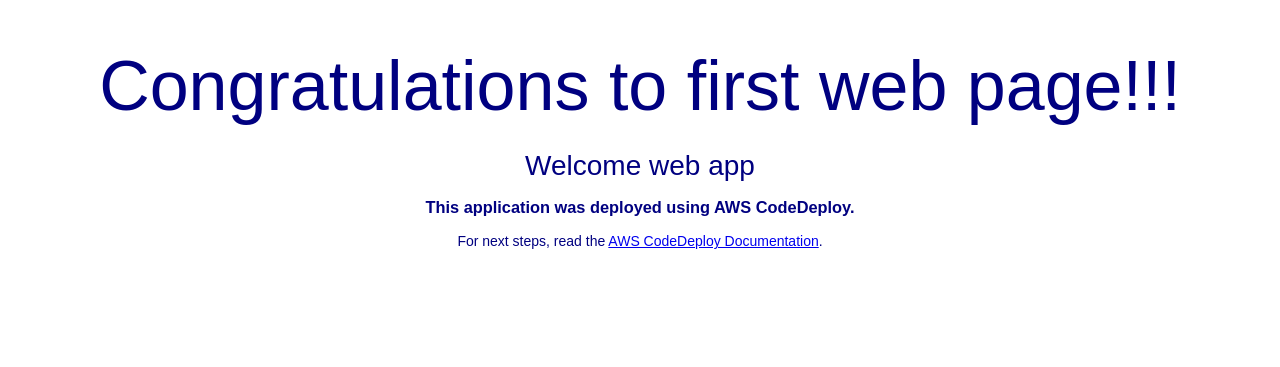
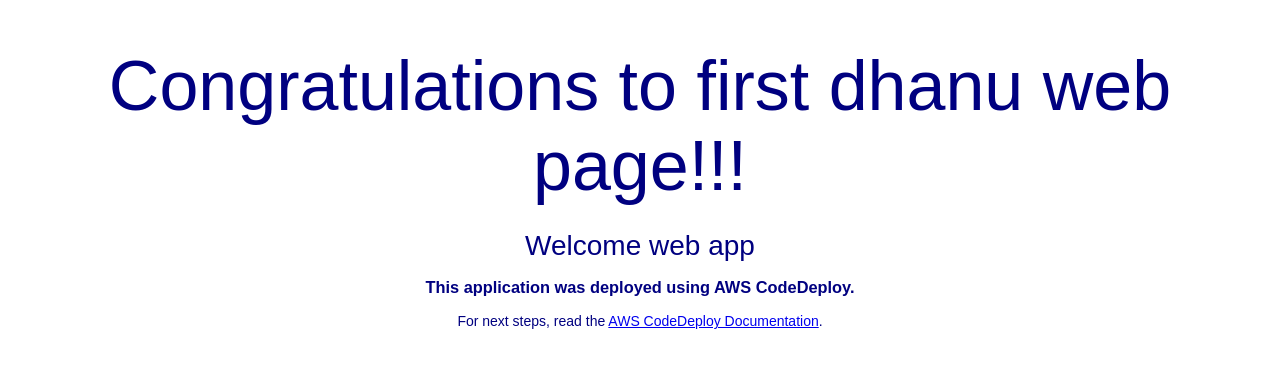
Before and after one commit to 1997dhanu/codepipeline, a plain HTML site: page index.html in a window 1280 px wide. Shown: the part 201-568 px from the top of the page. Drawn offline with Linux system fonts and the light colour scheme.

Commit message:
Update index.html

```diff
--- a/index.html
+++ b/index.html
@@ -27,7 +27,7 @@
 <body>
   <div align="center">
     <img src="https://s3.ap-south-1.amazonaws.com/www.basava.com/aar_logo_final.png" style="max-width: 20%;">
-    <h1>Congratulations to first web page!!! </h1>
+    <h1>Congratulations to first  dhanu web page!!! </h1>
       <h2>Welcome web app</h2>
     <h3>This application was deployed using AWS CodeDeploy.</h3>
     <p>For next steps, read the <a href="http://aws.amazon.com/documentation/codedeploy">AWS CodeDeploy Documentation</a>.</p>
```
